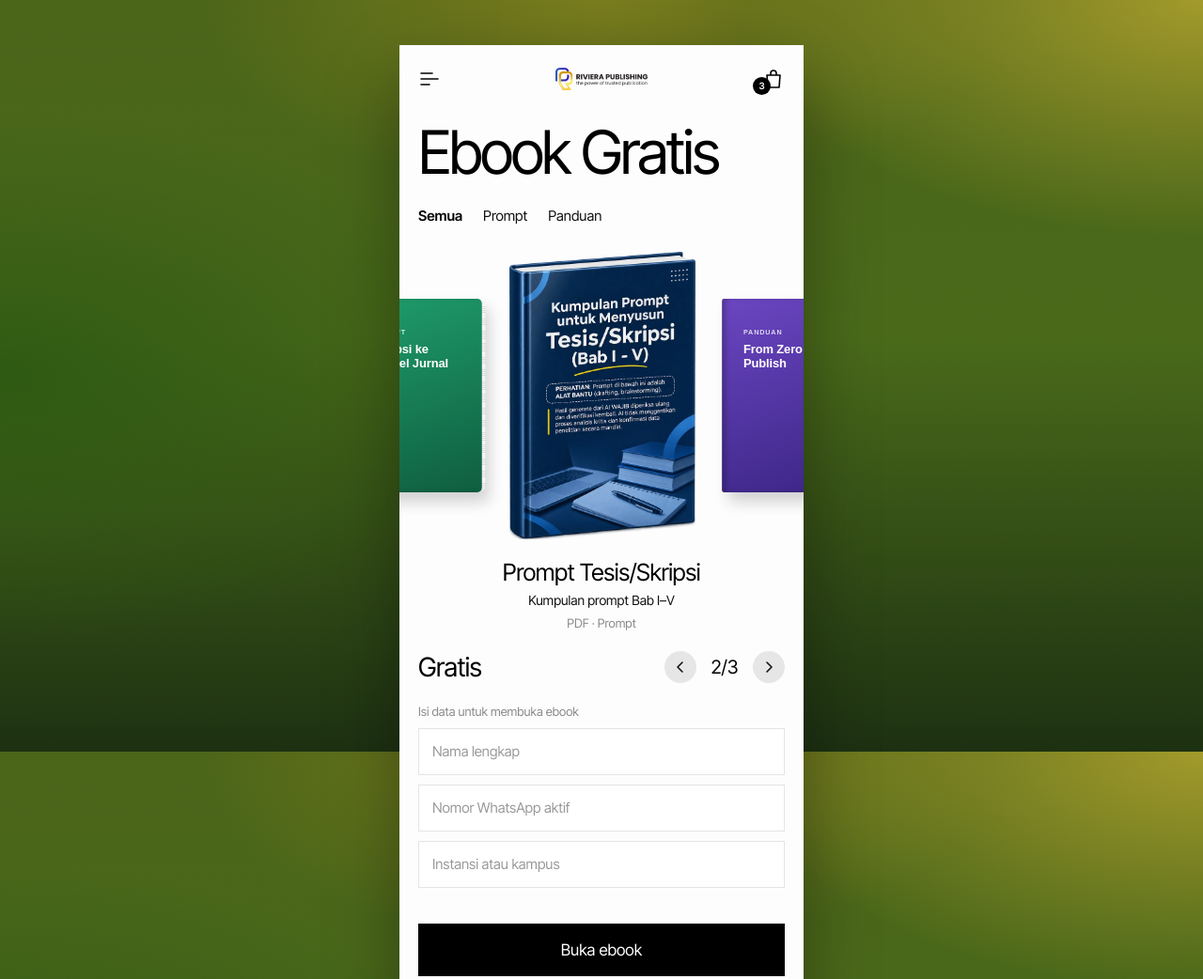
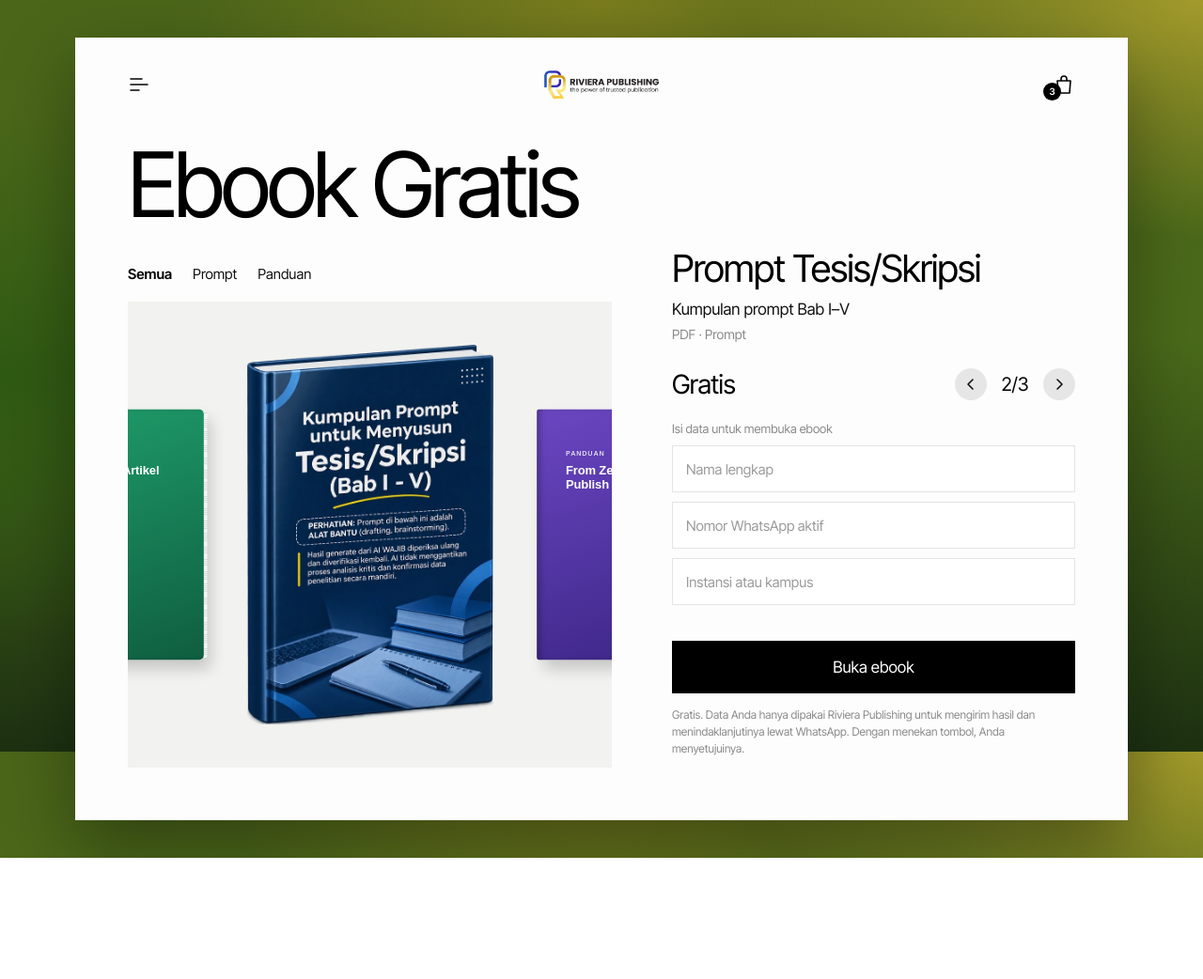
Before and after one commit to Arulfalah123/riviera-testing-lock-eboo, a plain HTML site: page index.html in a window 1280 px wide. Shown: the top 1042 px of the page at 94% size. After the commit the page ends 913 px from the top, so only its background shows below. Drawn offline with Linux system fonts and the light colour scheme.

Commit message:
Update index.html

```diff
--- a/index.html
+++ b/index.html
@@ -170,6 +170,32 @@
   body.is-open .lock { display: none; }
   body.is-open .done { display: block; }
 
+  /* ===== Laptop / desktop: layar melebar, dua kolom ===== */
+  @media (min-width: 900px) {
+    .screen { max-width: 1120px; margin: 40px auto; padding: 20px 56px 56px; }
+    .hdr { height: 60px; }
+    .logo { height: 30px; }
+    .big { margin-top: 28px; font-size: clamp(72px, 7.5vw, 104px); }
+
+    .layout {
+      display: grid; grid-template-columns: minmax(0, 1.2fr) minmax(0, 1fr);
+      gap: 64px; align-items: center; margin-top: 8px;
+    }
+    .tabs { margin-top: 26px; }
+
+    /* Kotak pajangan: tepinya memotong ebook samping, seperti tepi layar HP */
+    .carousel { margin: 16px 0 0; background: #f2f2f0; padding: 28px 0; }
+    .track::before, .track::after { flex-basis: 24%; }
+    .item { flex-basis: 52%; height: 440px; }
+
+    .info { text-align: left; margin-top: 0; }
+    .pname { font-size: 40px; letter-spacing: -.025em; }
+    .psub { margin-top: 10px; font-size: 17px; }
+    .pmeta { font-size: 14px; }
+    .row { margin-top: 28px; }
+    .note, .ok { text-align: left; }
+  }
+
   @media (prefers-reduced-motion: reduce) {
     .track.anim .item > * { transition: none; }
   }
@@ -194,12 +220,16 @@
 
   <h1 class="big">Ebook Gratis</h1>
 
+  <div class="layout">
+  <div class="col-media">
   <nav class="tabs" id="tabs" aria-label="Kategori ebook"></nav>
 
   <section class="carousel" aria-label="Pilih ebook, geser ke kiri atau kanan">
     <div class="track" id="track"></div>
   </section>
+  </div>
 
+  <div class="col-info">
   <div class="info" aria-live="polite">
     <h2 class="pname" id="pname"></h2>
     <p class="psub" id="psub"></p>
@@ -235,6 +265,8 @@
     <p class="ok">&#10003; Ebook sudah terbuka</p>
     <a class="buy" id="openLink" href="#" target="_blank" rel="noopener">Buka di Google Drive</a>
     <p class="note">Geser untuk memilih ebook lain, lalu tekan tombol di atas.</p>
+  </div>
+  </div>
   </div>
 </main>
 
```
